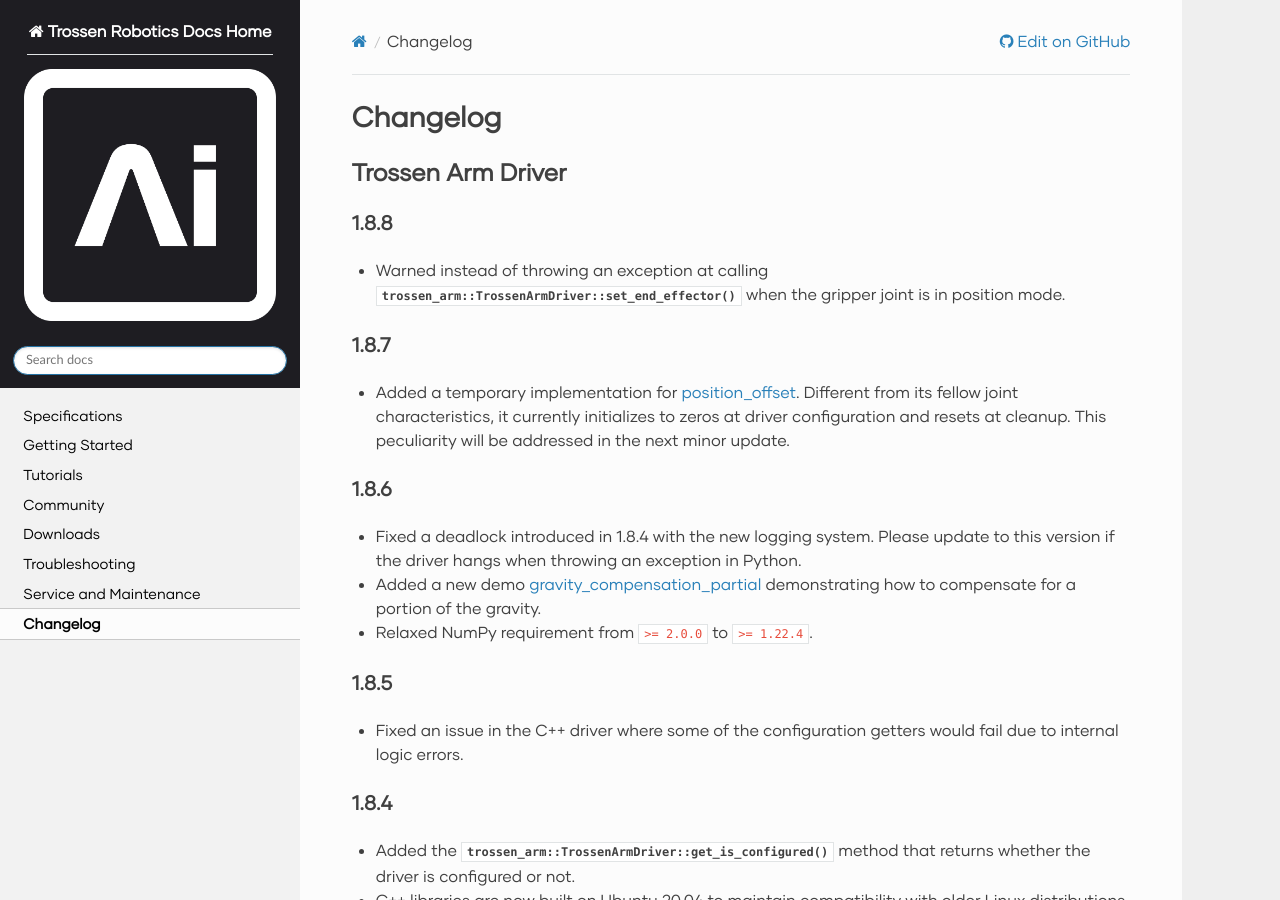
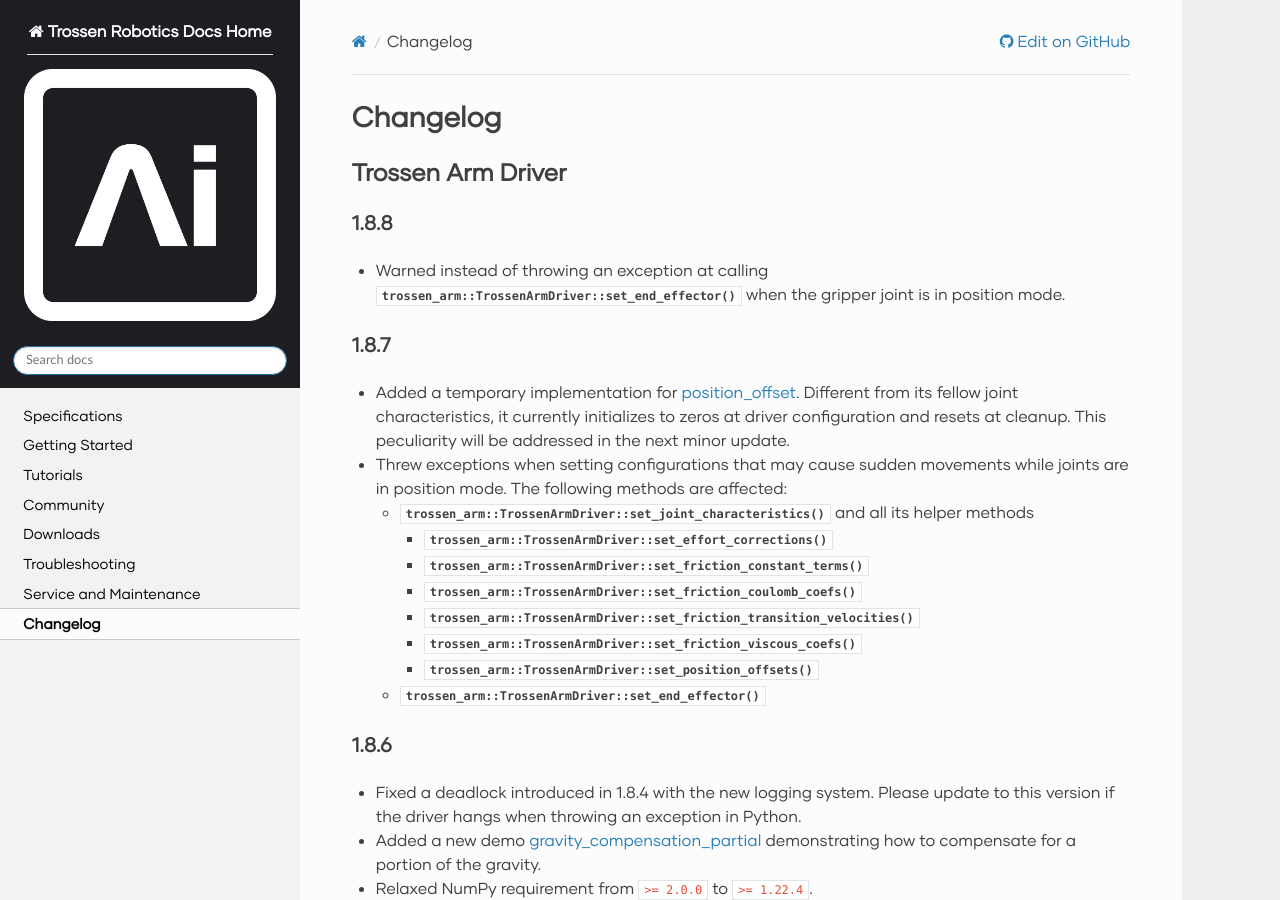
Before and after one commit to TrossenRobotics/trossen_arm, a Sphinx documentation site: the page built from docs/changelog.rst, in a window 1280 px wide and 900 px high. Built offline with Sphinx 7.4.7 and the Read the Docs theme 3.1.0, drawn with Linux system fonts in a browser that asks for light colours; some web fonts are replaced; pages that are not in the unit, such as notebooks, are missing from menus.

Commit message:
updated driver 187 changelog with new exception throwing conditions

```diff
--- a/docs/changelog.rst
+++ b/docs/changelog.rst
@@ -16,6 +16,19 @@ Trossen Arm Driver
 - Added a temporary implementation for :ref:`getting_started/configuration:position_offset`.
   Different from its fellow joint characteristics, it currently initializes to zeros at driver configuration and resets at cleanup.
   This peculiarity will be addressed in the next minor update.
+- Threw exceptions when setting configurations that may cause sudden movements while joints are in position mode.
+  The following methods are affected:
+
+  - :func:`trossen_arm::TrossenArmDriver::set_joint_characteristics` and all its helper methods
+
+    - :func:`trossen_arm::TrossenArmDriver::set_effort_corrections`
+    - :func:`trossen_arm::TrossenArmDriver::set_friction_constant_terms`
+    - :func:`trossen_arm::TrossenArmDriver::set_friction_coulomb_coefs`
+    - :func:`trossen_arm::TrossenArmDriver::set_friction_transition_velocities`
+    - :func:`trossen_arm::TrossenArmDriver::set_friction_viscous_coefs`
+    - :func:`trossen_arm::TrossenArmDriver::set_position_offsets`
+
+  - :func:`trossen_arm::TrossenArmDriver::set_end_effector`
 
 1.8.6
 -----
```
